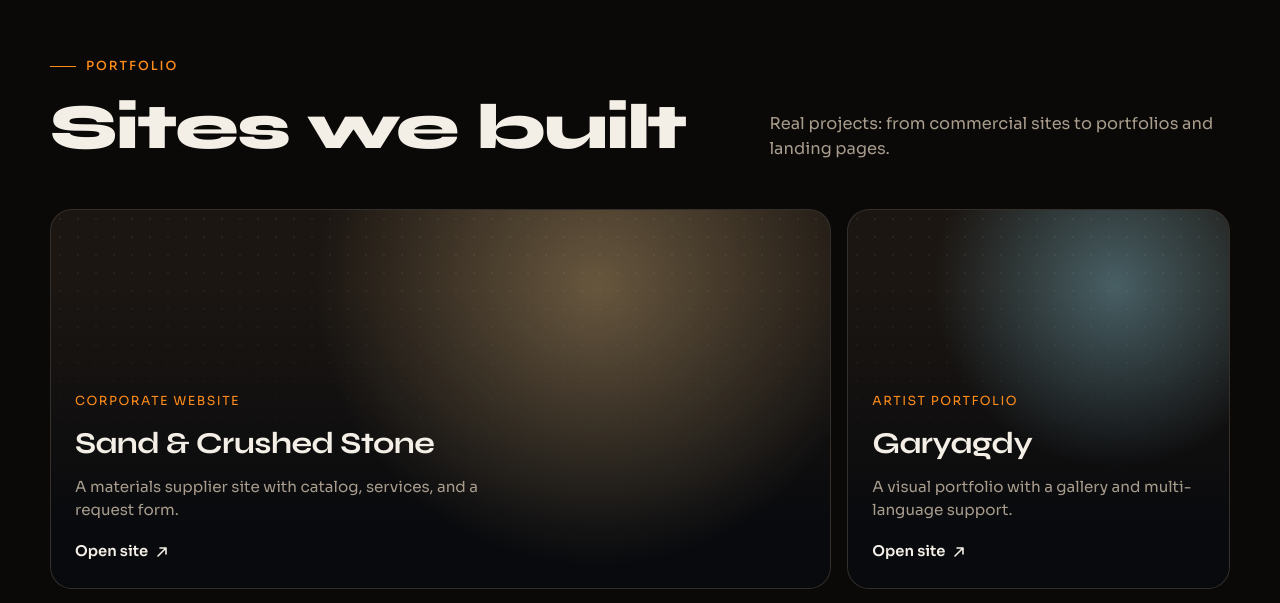
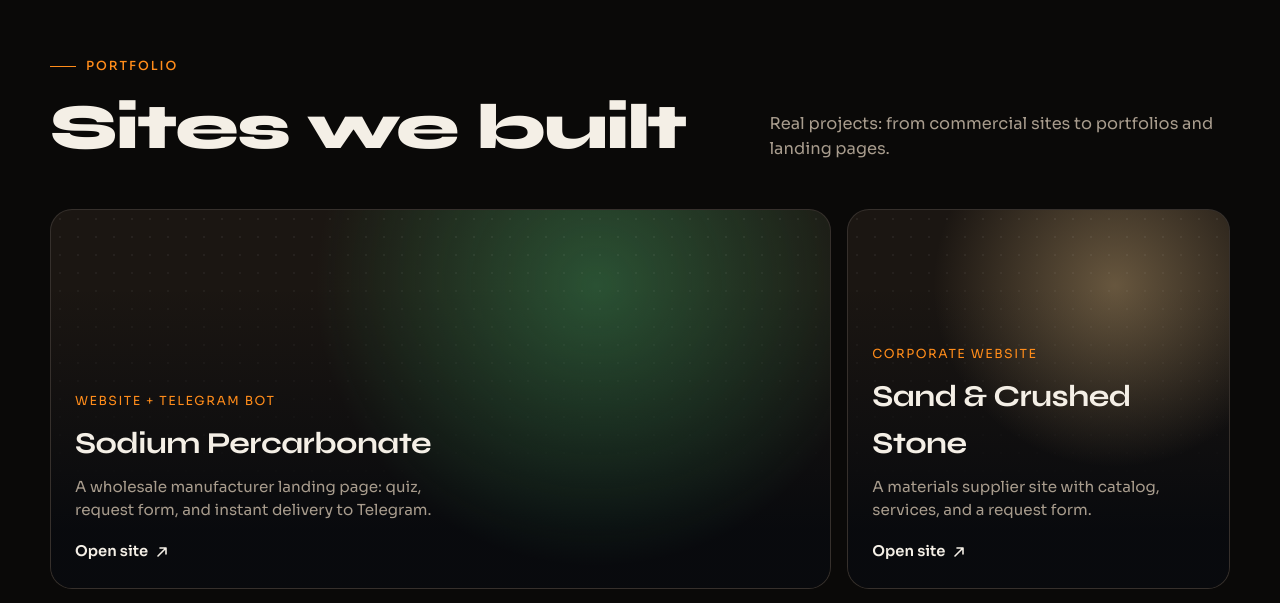
Before and after one commit to Artiz23/website-azarta, a React (Vite) app: page / in a window 1280 px wide. Shown: the part 2128-2731 px from the top of the page. Built offline with nearby package versions, Linux system fonts and the light colour scheme.

Commit message:
Update content.ts

```diff
--- a/src/data/content.ts
+++ b/src/data/content.ts
@@ -33,7 +33,7 @@ const dictionary = {
     viewWorks: 'Смотреть работы',
     stats: [
       { value: '5 лет', label: 'опыта в разработке сайтов' },
-      { value: '6+', label: 'проектов в портфолио' },
+      { value: '7+', label: 'проектов в портфолио' },
       { value: '2', label: 'направления: сайты и боты' },
     ],
     clientsLabel: 'Нам доверяют',
@@ -77,6 +77,14 @@ const dictionary = {
     worksLead: 'Реальные проекты: от коммерческих сайтов до портфолио и лендингов.',
     openSite: 'Открыть сайт',
     projects: [
+      {
+        title: 'Перкарбонат натрия',
+        category: 'Сайт + Telegram-бот',
+        description:
+          'Оптовый лендинг производителя: квиз, заявка и мгновенная отправка формы в Telegram.',
+        url: 'https://artiz23.github.io/percarbonate/',
+        accent: '#3d9a5c',
+      },
       {
         title: 'Песок и Щебень',
         category: 'Корпоративный сайт',
@@ -214,7 +222,7 @@ const dictionary = {
     viewWorks: 'View work',
     stats: [
       { value: '5 yrs', label: 'of website development experience' },
-      { value: '6+', label: 'projects in portfolio' },
+      { value: '7+', label: 'projects in portfolio' },
       { value: '2', label: 'focus areas: sites & bots' },
     ],
     clientsLabel: 'Trusted by',
@@ -258,6 +266,14 @@ const dictionary = {
     worksLead: 'Real projects: from commercial sites to portfolios and landing pages.',
     openSite: 'Open site',
     projects: [
+      {
+        title: 'Sodium Percarbonate',
+        category: 'Website + Telegram bot',
+        description:
+          'A wholesale manufacturer landing page: quiz, request form, and instant delivery to Telegram.',
+        url: 'https://artiz23.github.io/percarbonate/',
+        accent: '#3d9a5c',
+      },
       {
         title: 'Sand & Crushed Stone',
         category: 'Corporate website',
```
